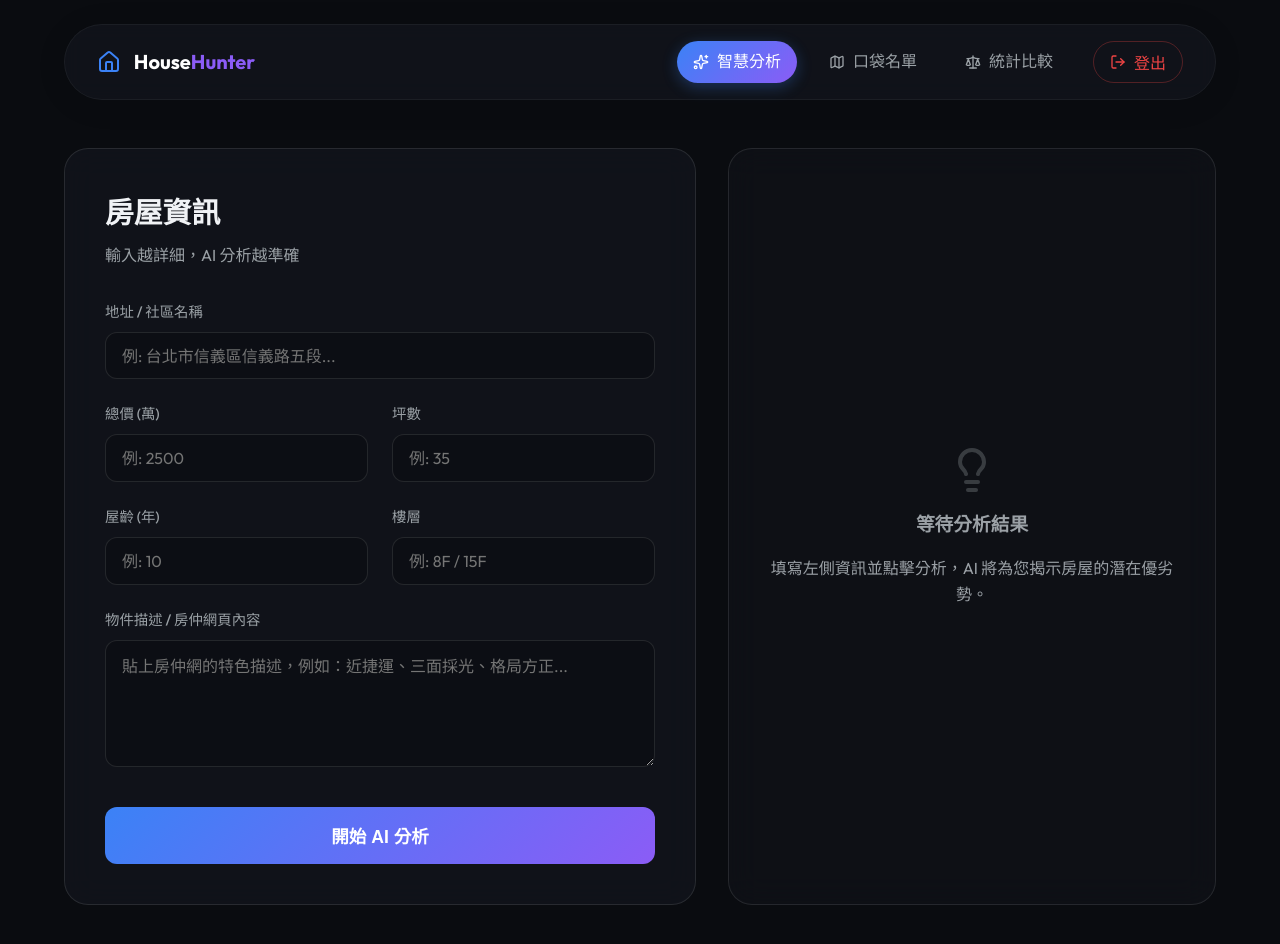
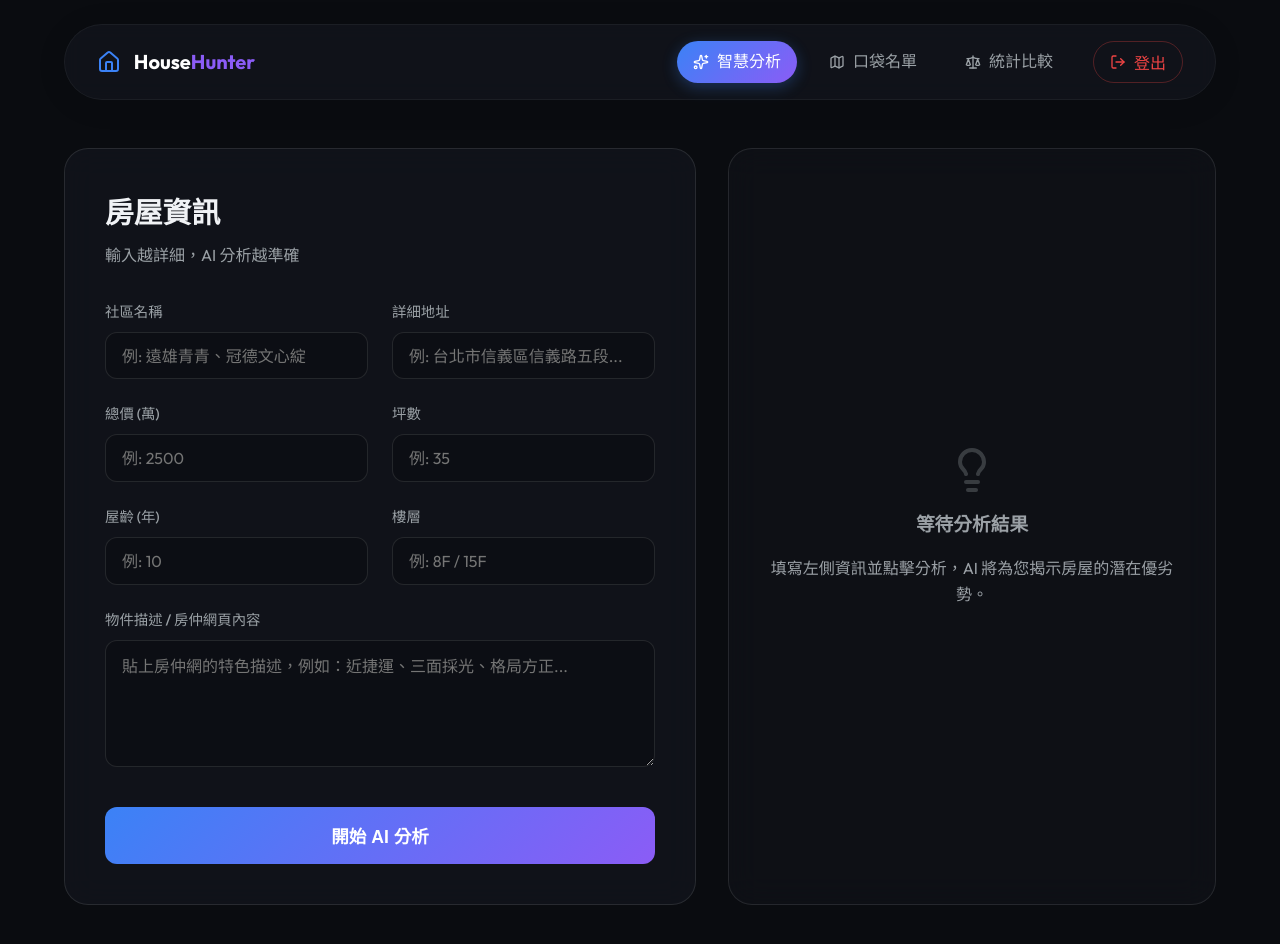
Before and after one commit to lilikoko70725/house-hunter, a Next.js app: page /analyze in a window 1280 px wide. Shown: the top 944 px of the page. Built offline with nearby package versions, Linux system fonts and the light colour scheme.

Commit message:
feat: 在分析頁面將地址與社區名稱拆分為獨立欄位

```diff
--- a/src/app/analyze/page.js
+++ b/src/app/analyze/page.js
@@ -7,6 +7,7 @@ import Link from 'next/link';
 
 export default function AnalyzePage() {
   const [formData, setFormData] = useState({
+    communityName: '',
     address: '',
     price: '',
     size: '',
@@ -179,9 +180,15 @@ export default function AnalyzePage() {
             <p className={styles.subtitle}>輸入越詳細，AI 分析越準確</p>
 
             <form onSubmit={handleAnalyze} className={styles.form}>
-              <div className={styles.inputGroup}>
-                <label>地址 / 社區名稱</label>
-                <input type="text" name="address" value={formData.address} onChange={handleChange} placeholder="例: 台北市信義區信義路五段..." />
+              <div className={styles.row}>
+                <div className={styles.inputGroup}>
+                  <label>社區名稱</label>
+                  <input type="text" name="communityName" value={formData.communityName} onChange={handleChange} placeholder="例: 遠雄青青、冠德文心綻" />
+                </div>
+                <div className={styles.inputGroup}>
+                  <label>詳細地址</label>
+                  <input type="text" name="address" value={formData.address} onChange={handleChange} placeholder="例: 台北市信義區信義路五段..." />
+                </div>
               </div>
 
               <div className={styles.row}>
--- a/src/app/api/analyze/route.js
+++ b/src/app/api/analyze/route.js
@@ -184,7 +184,8 @@ export async function POST(req) {
 (備註：如果某些基本資料無法從提供的資訊中取得，請直接填寫 "未提供"，請確保回傳純 JSON 格式)
 
 房屋資訊：
-地址：${data.address || '未提供'}
+社區名稱：${data.communityName || '未提供'}
+詳細地址：${data.address || '未提供'}
 總價：${data.price ? data.price + ' 萬' : '未提供'}
 坪數：${data.size ? data.size + ' 坪' : '未提供'}
 屋齡：${data.age ? data.age + ' 年' : '未提供'}
```
